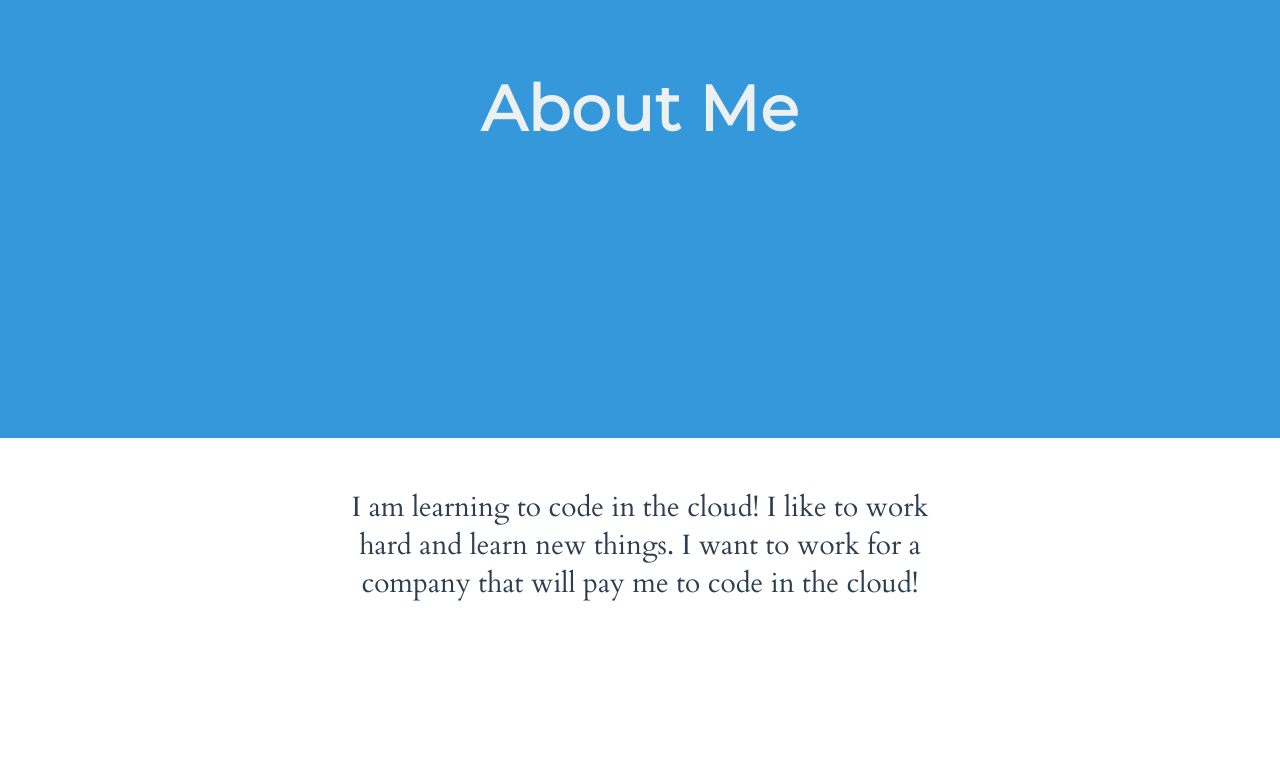
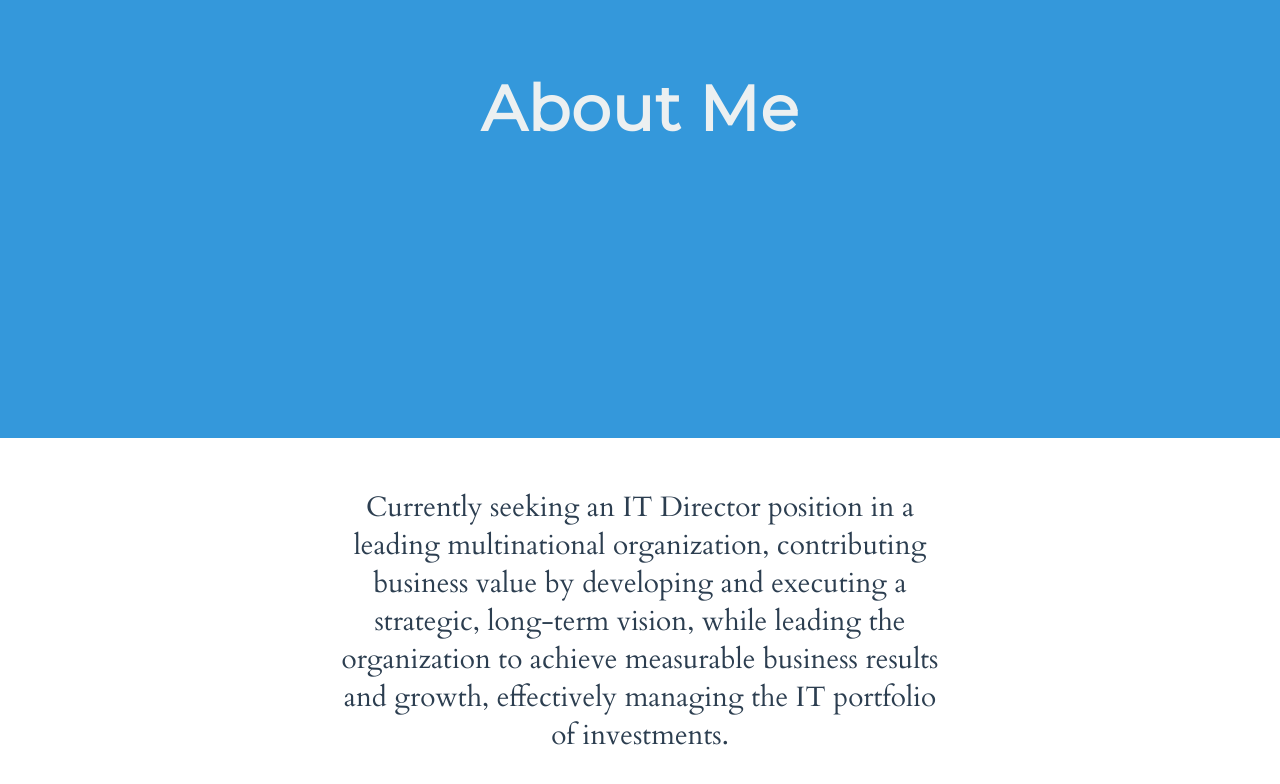
Before and after one commit to kirkferguson/my-portfolio, a plain HTML site: page index.html in a window 1280 px wide. Shown: the part 1670-2454 px from the top of the page. Drawn offline with Linux system fonts and the light colour scheme.

Commit message:
Updated About Me

```diff
--- a/index.html
+++ b/index.html
@@ -102,8 +102,10 @@
 
     <section class="section section--alignCentered section--description">
       <p class="color--darkgrey section__description">
-        I am learning to code in the cloud! I like to work hard and learn new things.
-        I want to work for a company that will pay me to code in the cloud!
+        Currently seeking an IT Director position in a leading multinational organization,
+        contributing business value by developing and executing a strategic, long-term vision,
+        while leading the organization to achieve measurable business results and growth,
+        effectively managing the IT portfolio of investments.
       </p>
 
     <div class="background--skyBlue modal--closed">
```
